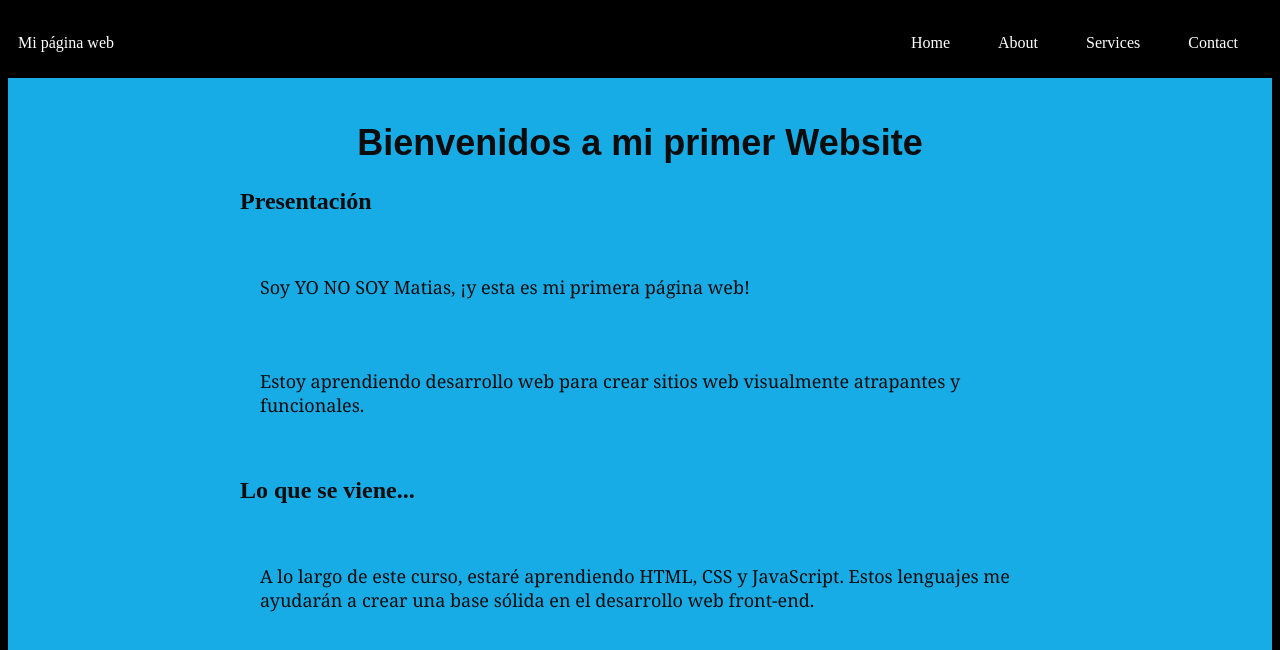
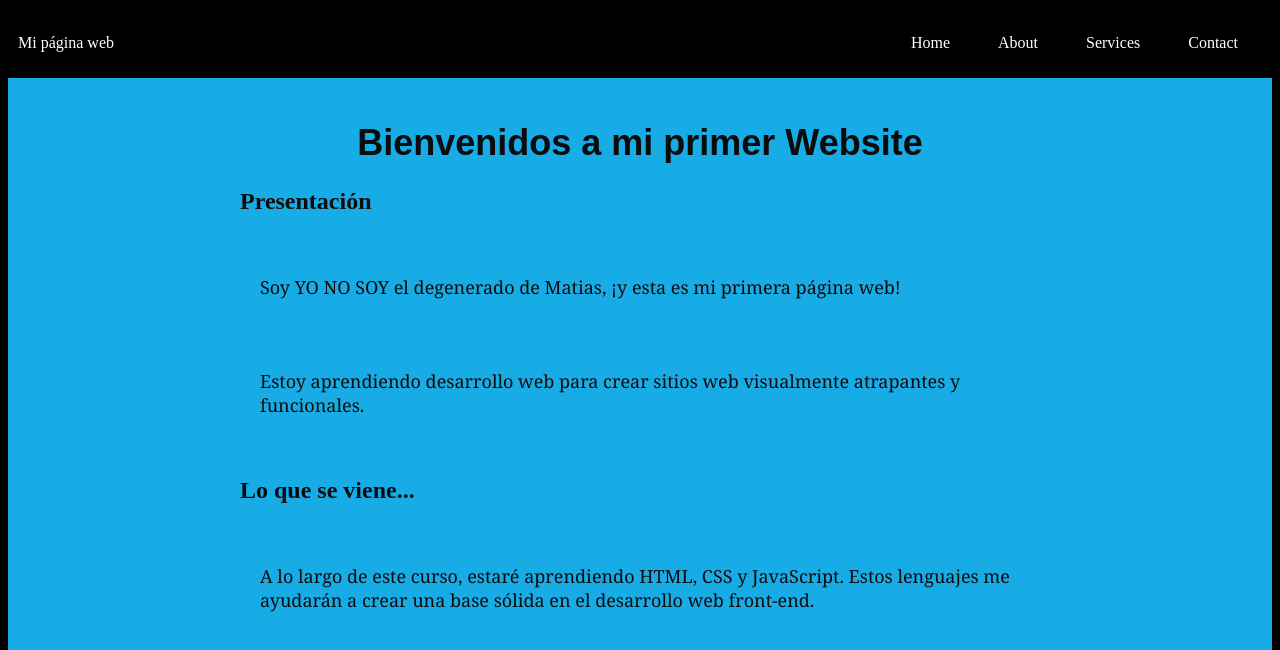
Before and after one commit to chapalermo81/mirepositorioremoto, a plain HTML site: page index.html in a window 1280 px wide. Shown: the top 650 px of the page. Drawn offline with Linux system fonts and the light colour scheme.

Commit message:
hago lo que me dicen

```diff
--- a/index.html
+++ b/index.html
@@ -27,7 +27,7 @@
             <h1>Bienvenidos a mi primer Website</h1>
             <section>
                 <h2>Presentación</h2>
-                <p>Soy YO NO SOY Matias, ¡y esta es mi primera página web!</p>
+                <p>Soy YO NO SOY el degenerado de Matias, ¡y esta es mi primera página web!</p>
                 <p>Estoy aprendiendo desarrollo web para crear sitios web visualmente atrapantes y funcionales.</p>
             </section>
             <section>
```
